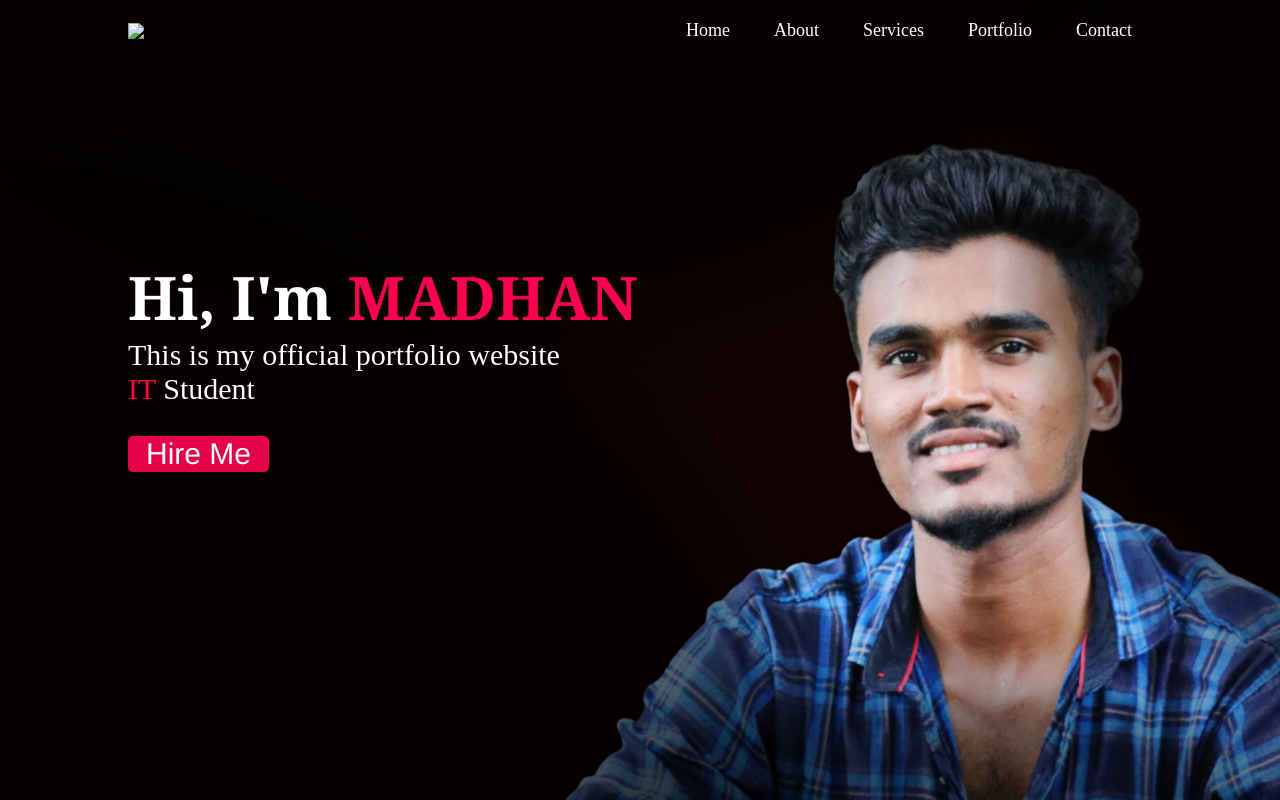
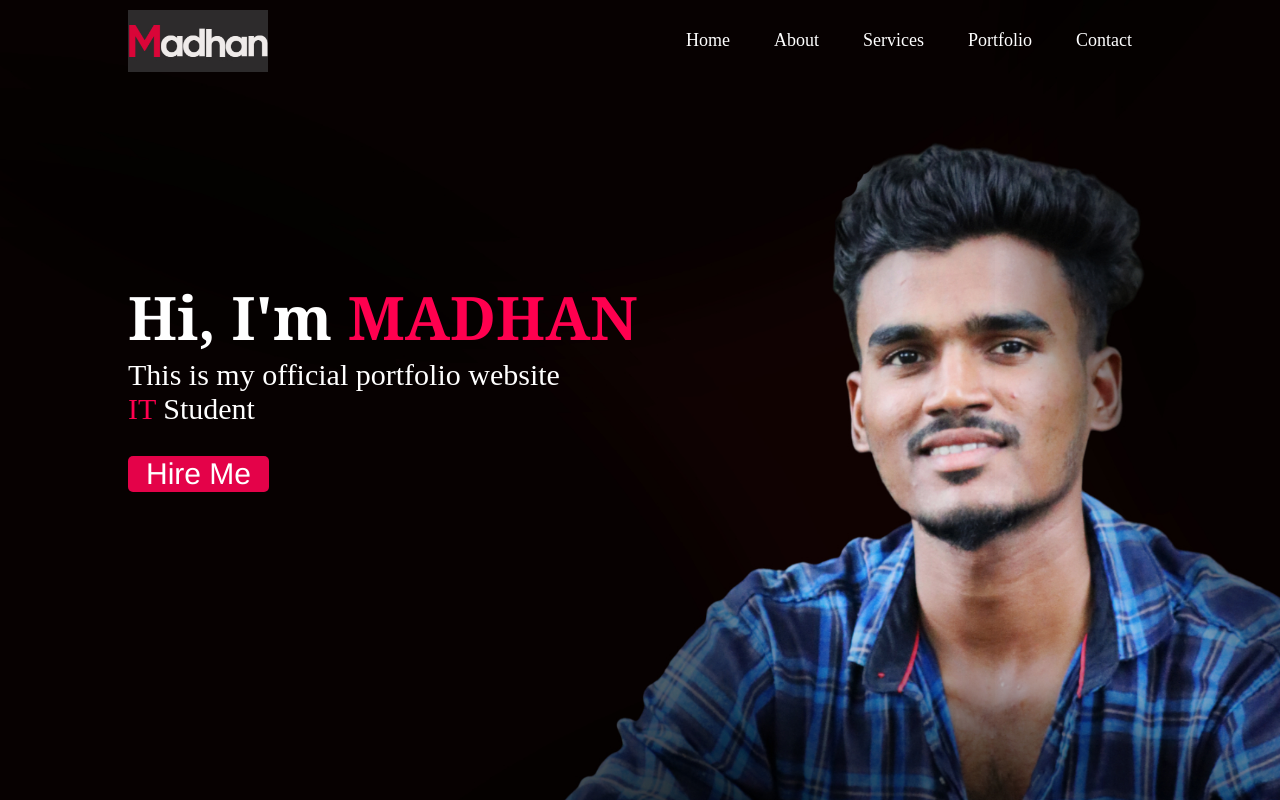
Before and after one commit to madhan202/DigitalPortfolio1, a plain HTML site: page index.html in a window 1280 px wide. Drawn offline with Linux system fonts and the light colour scheme; files whose address does not match are found by name.

Commit message:
Update index.html

```diff
--- a/index.html
+++ b/index.html
@@ -10,7 +10,7 @@
         <div id="header">
             <div class="container">
             <nav>
-                <img src="images/logo1.jpg" class="logo">
+                <img src="logo1.jpg" class="logo">
                 <ul>
                     <li><a href="#">Home</a></li>
                     <li><a href="#">About</a></li>
```
